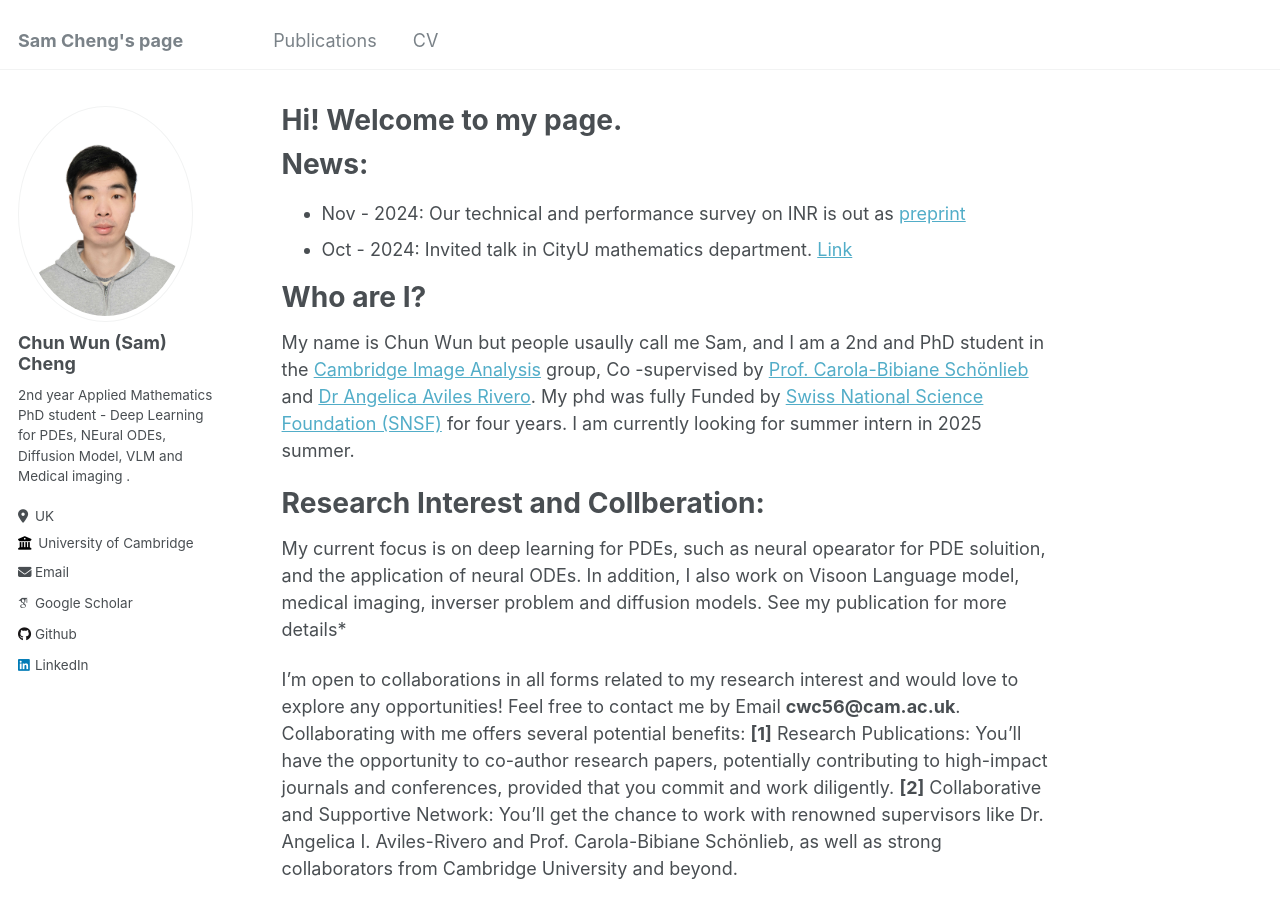
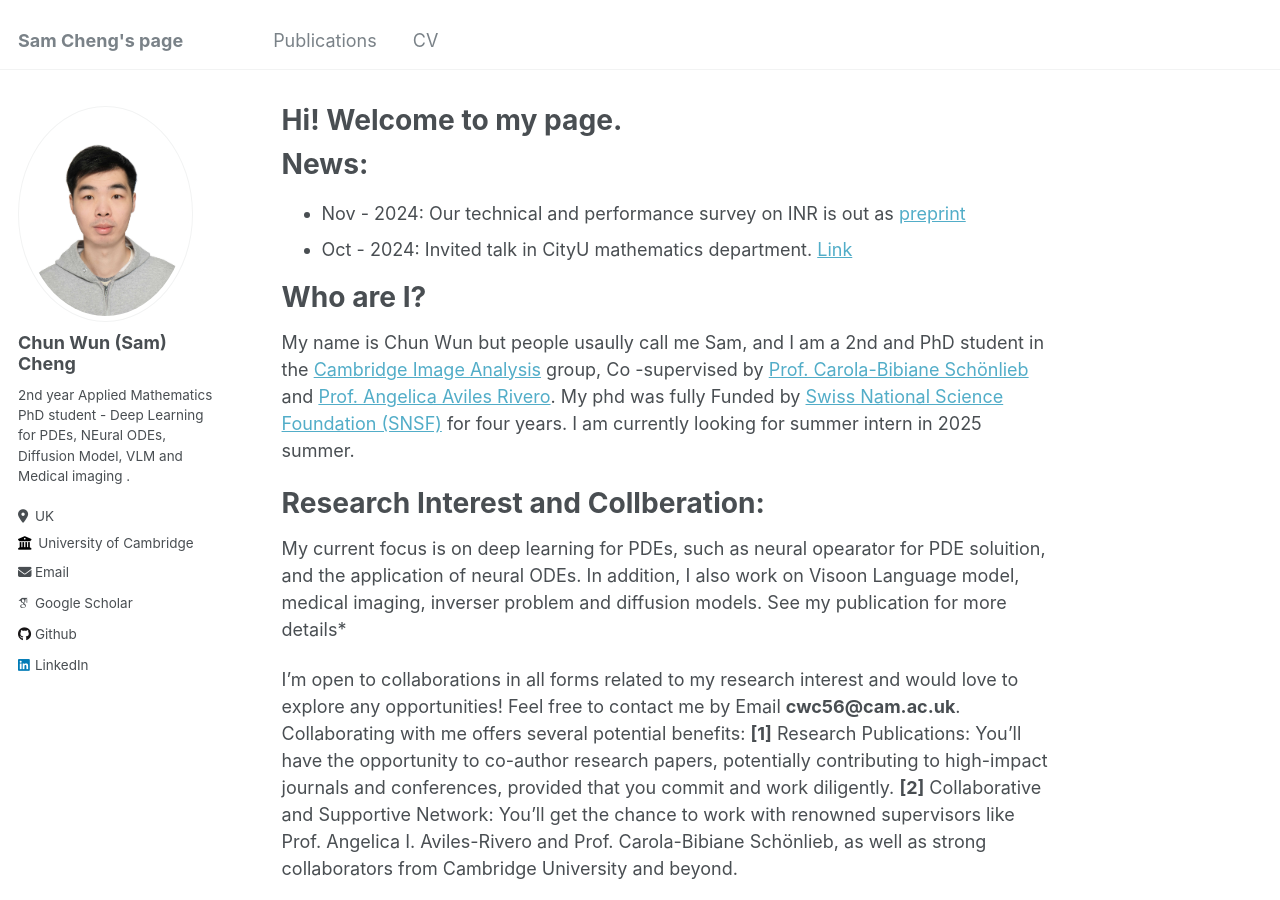
Before and after one commit to samcheng123/Cam, a Jekyll site: the page built from _pages/about.md, in a window 1280 px wide and 900 px high. Built offline with Jekyll 4.4.1, drawn with Linux system fonts in a browser that asks for light colours; some web fonts are replaced.

Commit message:
Update about.md

```diff
--- a/_pages/about.md
+++ b/_pages/about.md
@@ -13,13 +13,13 @@ News:
 
 Who are I?
 ======
-My name is Chun Wun but people usaully call me Sam, and I am a 2nd and PhD student in the [Cambridge Image Analysis](https://www.damtp.cam.ac.uk/research/cia/cambridge-image-analysis) group, Co -supervised by [Prof. Carola-Bibiane Schönlieb](https://www.damtp.cam.ac.uk/person/cbs31) and [Dr Angelica Aviles Rivero](https://angelicaiaviles.wordpress.com/). My phd was fully Funded by [Swiss National Science Foundation (SNSF)](https://www.snf.ch/en/FKhU9kAtfXx7w9AI/page/home) for four years. I am currently looking for summer intern in 2025 summer.
+My name is Chun Wun but people usaully call me Sam, and I am a 2nd and PhD student in the [Cambridge Image Analysis](https://www.damtp.cam.ac.uk/research/cia/cambridge-image-analysis) group, Co -supervised by [Prof. Carola-Bibiane Schönlieb](https://www.damtp.cam.ac.uk/person/cbs31) and [Prof. Angelica Aviles Rivero](https://angelicaiaviles.wordpress.com/). My phd was fully Funded by [Swiss National Science Foundation (SNSF)](https://www.snf.ch/en/FKhU9kAtfXx7w9AI/page/home) for four years. I am currently looking for summer intern in 2025 summer.
 
 Research Interest and Collberation:
 ======
 My current focus is on deep learning for PDEs, such as neural opearator for PDE soluition, and the application of neural ODEs. In addition, I also work on Visoon Language model, medical imaging, inverser problem and diffusion models.  See my publication for more details*
 
-I’m open to collaborations in all forms related to my research interest and would love to explore any opportunities! Feel free to contact me by Email <b>cwc56@cam.ac.uk</b>. Collaborating with me offers several potential benefits: <b>[1]</b> Research Publications: You’ll have the opportunity to co-author research papers, potentially contributing to high-impact journals and conferences, provided that you commit and work diligently. <b>[2]</b> Collaborative and Supportive Network: You’ll get the chance to work with renowned supervisors like Dr. Angelica I. Aviles-Rivero and Prof. Carola-Bibiane Schönlieb, as well as strong collaborators from Cambridge University and beyond.
+I’m open to collaborations in all forms related to my research interest and would love to explore any opportunities! Feel free to contact me by Email <b>cwc56@cam.ac.uk</b>. Collaborating with me offers several potential benefits: <b>[1]</b> Research Publications: You’ll have the opportunity to co-author research papers, potentially contributing to high-impact journals and conferences, provided that you commit and work diligently. <b>[2]</b> Collaborative and Supportive Network: You’ll get the chance to work with renowned supervisors like Prof. Angelica I. Aviles-Rivero and Prof. Carola-Bibiane Schönlieb, as well as strong collaborators from Cambridge University and beyond.
 
 
 
```
